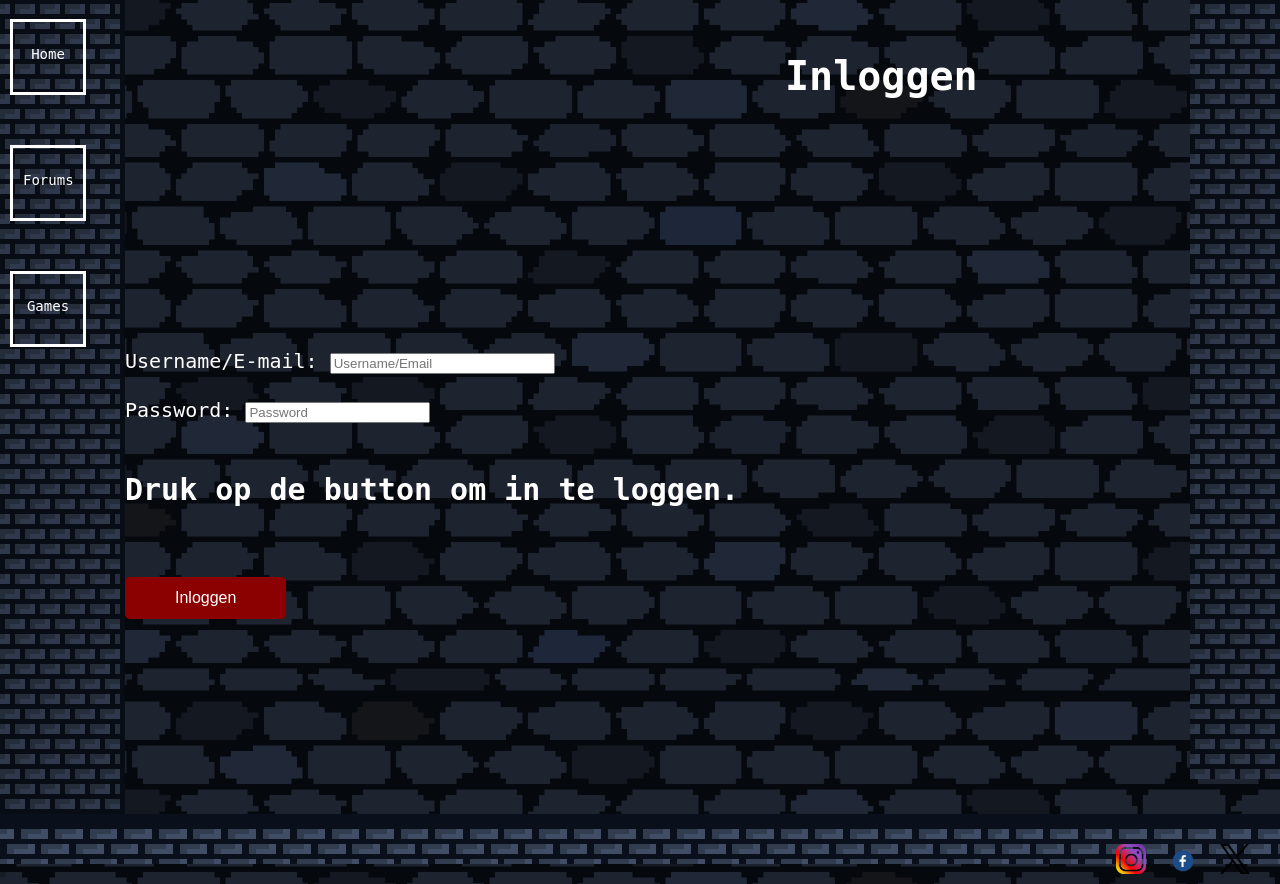
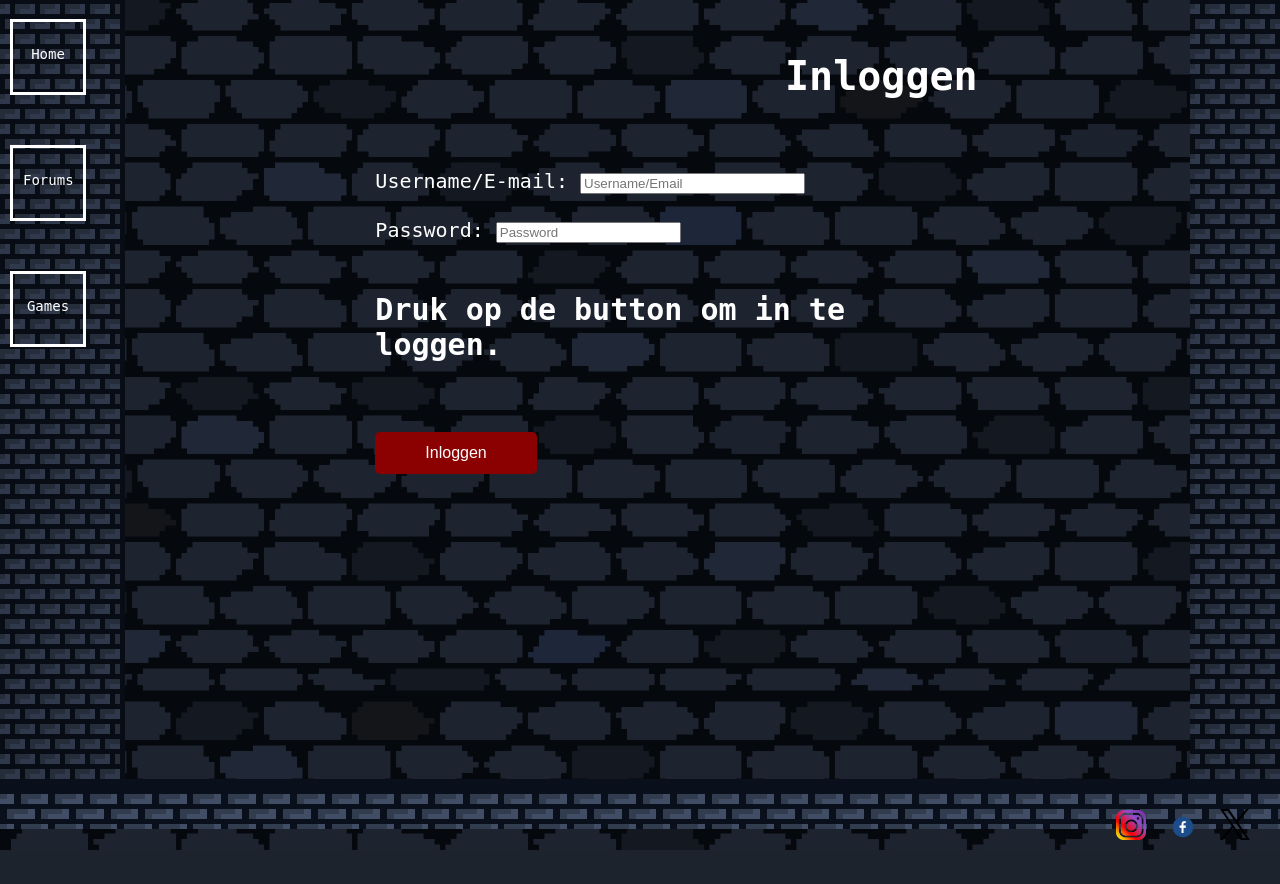
Before and after one commit to RodneyHilgen/Gameblog, a PHP site: page /inlog.php in a window 1280 px wide. Shown: the part 96-980 px from the top of the page. After the commit the page ends 946 px from the top, so only its background shows below. Run offline with PHP 8.4, Linux system fonts and the light colour scheme; grey boxes are pictures that could not be loaded.

Commit message:
Update inlog.css

```diff
--- a/css/inlog.css
+++ b/css/inlog.css
@@ -49,6 +49,9 @@ nav .search-bar input {
     margin-top: 250px;
     padding-bottom: 200px;
     color:white;
+    width: 50%;
+    margin: auto;
+    padding: 10px;
   }
 
   .inlog-button{
```
